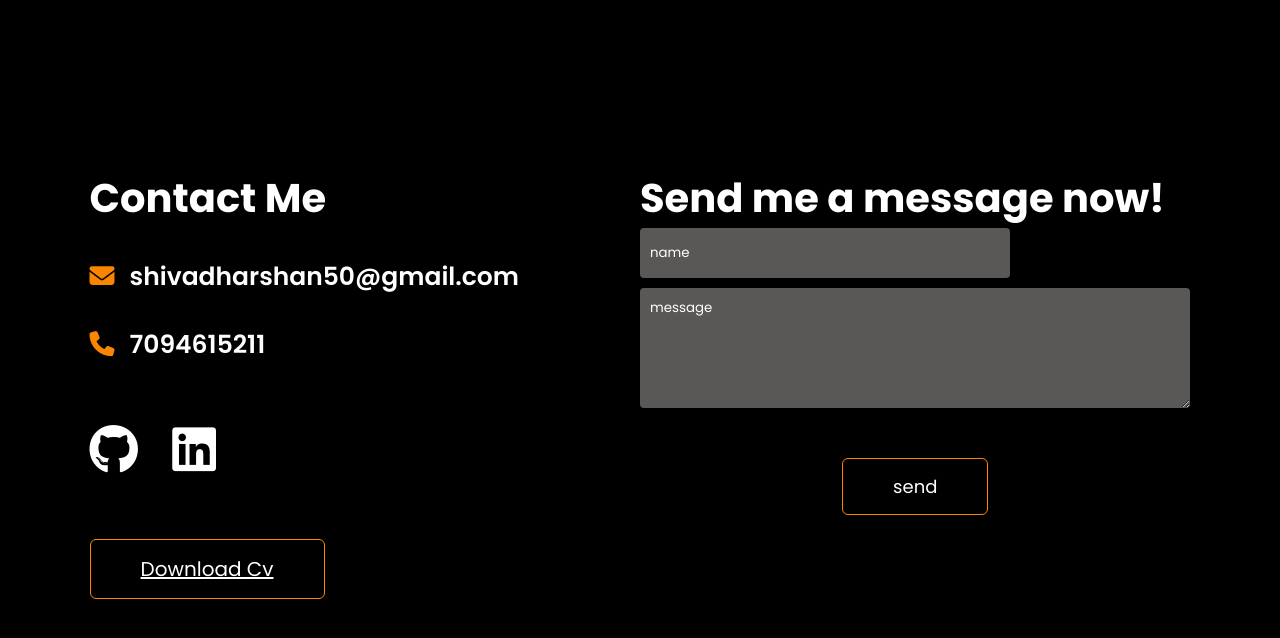
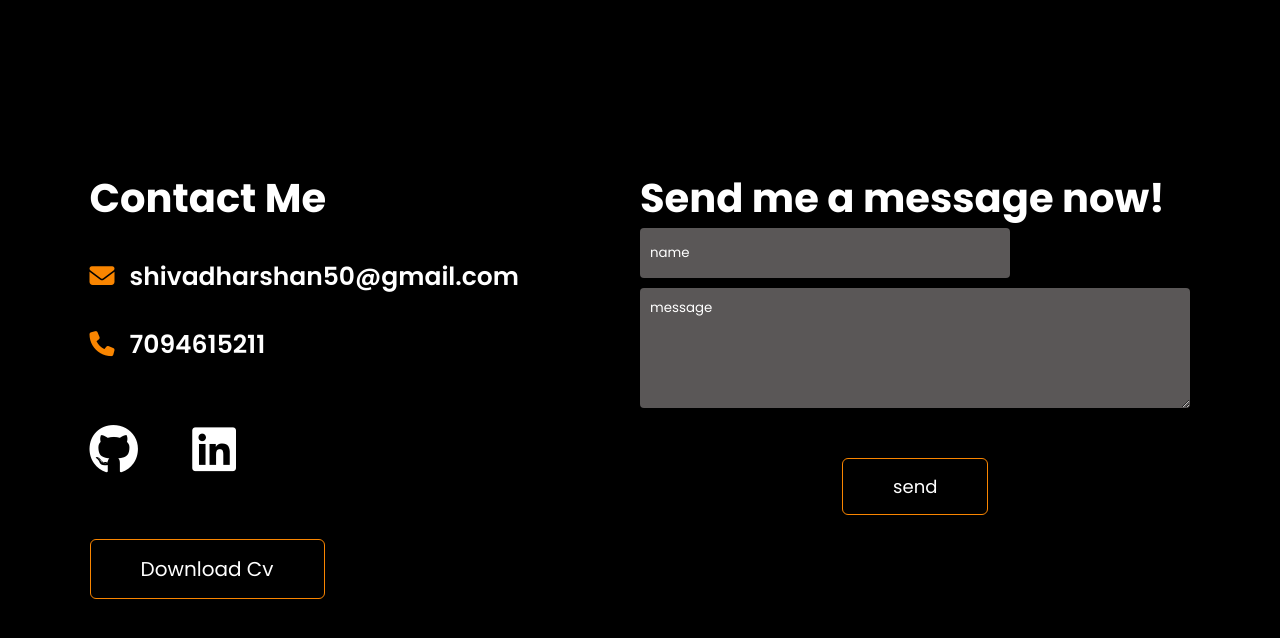
Before and after one commit to Shiva-Dharshan/Portfolio, a plain HTML site: page index.html in a window 1280 px wide. Shown: the part 2972-3610 px from the top of the page. Drawn offline with Linux system fonts and the light colour scheme.

Commit message:
Update style.css

```diff
--- a/style.css
+++ b/style.css
@@ -413,7 +413,7 @@ textarea::placeholder{
 .social-icons a{
     text-decoration:none ;
     font-size: 50px;
-    margin-right:30px;
+    margin-right:50px;
     color:white;
     display: inline-block;
     transition: transform 0.5s;
@@ -426,6 +426,7 @@ textarea::placeholder{
     color:white;
     display: inline-block;
     font-size: 20px;
+    text-decoration: none;
     transition:transform 0.5s;
 }
 .btn.btn2:hover{
```
